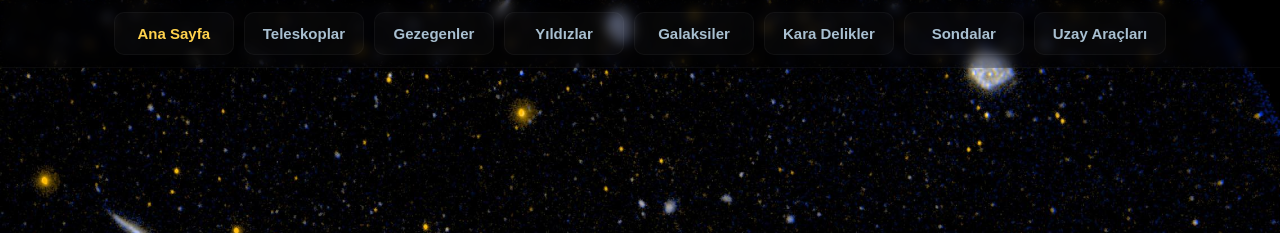
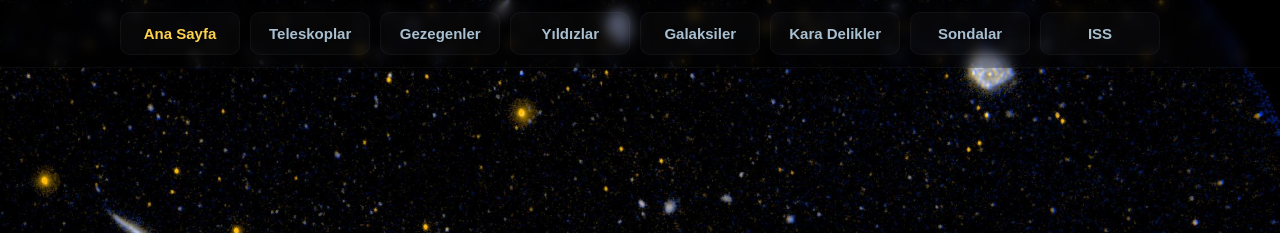
Before and after one commit to polatalemdar2323/yildizfc, a plain HTML site: page index.html in a window 1280 px wide. Shown: the top 233 px of the page. Drawn offline with Linux system fonts and the light colour scheme.

Commit message:
Update index.html

```diff
--- a/index.html
+++ b/index.html
@@ -146,7 +146,7 @@
     <button class="nav-btn" data-target="galaksiler" data-bg="galaksiler.jpg">Galaksiler</button>
     <button class="nav-btn" data-target="karaDelikler" data-bg="karadelikler.jpg">Kara Delikler</button>
     <button class="nav-btn" data-target="sondalar" data-bg="sondalar.jpg">Sondalar</button>
-    <button class="nav-btn" data-target="uzay" data-bg="iss.jpg">Uzay Araçları</button>
+    <button class="nav-btn" data-target="uzay" data-bg="iss.jpg">ISS</button>
   </div>
 
 
@@ -458,4 +458,5 @@
 })();
 </script>
 </body>
+
 </html>
```
